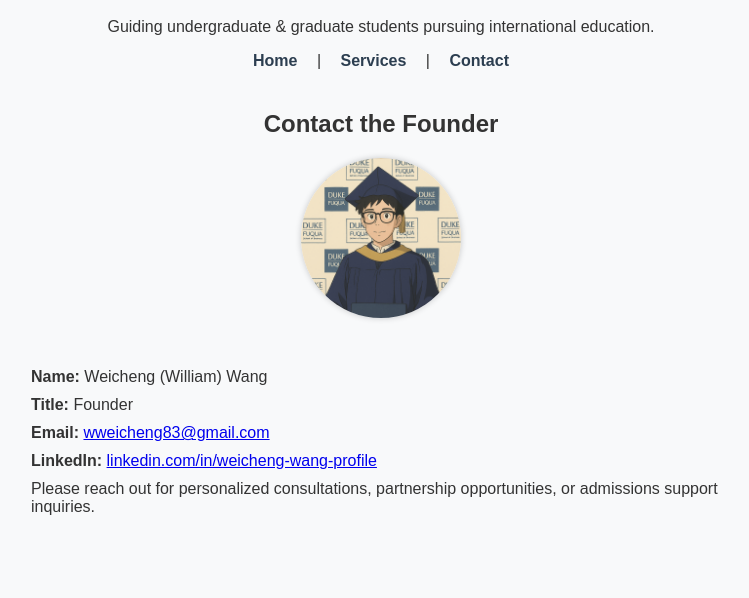
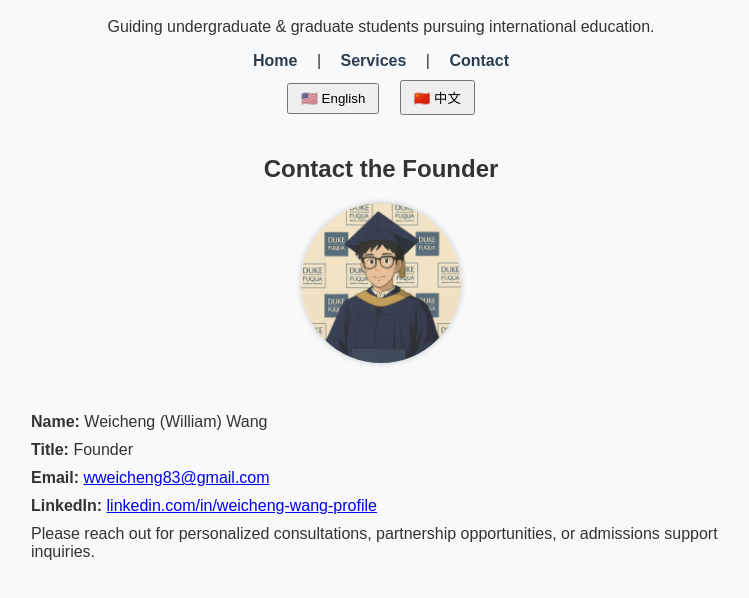
Before and after one commit to WilliamWangEdu/WilliamWangEdu.github.io, a plain HTML site: page contact.html in a window 1280 px wide. Shown: the part 80-678 px from the top of the page, without its empty margins (259-1008 px from the left). Drawn offline with Linux system fonts and the light colour scheme.

Commit message:
Update contact.html

```diff
--- a/contact.html
+++ b/contact.html
@@ -25,33 +25,95 @@
     .contact-details p {
       margin: 10px 0;
     }
+    .lang-zh {
+      display: none;
+    }
+    .language-toggle {
+      text-align: center;
+      margin-top: 10px;
+    }
+    .language-toggle button {
+      margin: 0 8px;
+      padding: 6px 12px;
+      cursor: pointer;
+    }
   </style>
 </head>
 <body>
   <header>
-    <h1>William International Education Advisory</h1>
-    <p>Guiding undergraduate & graduate students pursuing international education.</p>
+    <h1>
+      <span class="lang-en">William International Education Advisory</span>
+      <span class="lang-zh">William国际升学咨询</span>
+    </h1>
+    <p>
+      <span class="lang-en">Guiding undergraduate & graduate students pursuing international education.</span>
+      <span class="lang-zh">为计划出国留学的本科生与研究生提供专业指导</span>
+    </p>
     <nav>
       <a href="index.html">Home</a> |
       <a href="services.html">Services</a> |
       <a href="contact.html">Contact</a>
     </nav>
+
+    <div class="language-toggle">
+      <button onclick="setLang('en')">🇺🇸 English</button>
+      <button onclick="setLang('zh')">🇨🇳 中文</button>
+    </div>
   </header>
 
   <section>
-    <h2>Contact the Founder</h2>
+    <h2>
+      <span class="lang-en">Contact the Founder</span>
+      <span class="lang-zh">联系创始人</span>
+    </h2>
     <div class="contact-container">
-      <!-- Now using locally uploaded image -->
       <img src="profile.jpg" alt="William Wang headshot">
-
       <div class="contact-details">
-        <p><strong>Name:</strong> Weicheng (William) Wang</p>
-        <p><strong>Title:</strong> Founder</p>
-        <p><strong>Email:</strong> <a href="mailto:wweicheng83@gmail.com">wweicheng83@gmail.com</a></p>
-        <p><strong>LinkedIn:</strong> <a href="https://www.linkedin.com/in/weicheng-wang-profile/" target="_blank">linkedin.com/in/weicheng-wang-profile</a></p>
-        <p>Please reach out for personalized consultations, partnership opportunities, or admissions support inquiries.</p>
+        <p>
+          <strong>
+            <span class="lang-en">Name:</span>
+            <span class="lang-zh">姓名：</span>
+          </strong>
+          <span class="lang-en">Weicheng (William) Wang</span>
+          <span class="lang-zh">王炜程（William）</span>
+        </p>
+        <p>
+          <strong>
+            <span class="lang-en">Title:</span>
+            <span class="lang-zh">头衔：</span>
+          </strong>
+          <span class="lang-en">Founder</span>
+          <span class="lang-zh">创始人</span>
+        </p>
+        <p>
+          <strong>
+            <span class="lang-en">Email:</span>
+            <span class="lang-zh">邮箱：</span>
+          </strong>
+          <a href="mailto:wweicheng83@gmail.com">wweicheng83@gmail.com</a>
+        </p>
+        <p>
+          <strong>
+            <span class="lang-en">LinkedIn:</span>
+            <span class="lang-zh">LinkedIn：</span>
+          </strong>
+          <a href="https://www.linkedin.com/in/weicheng-wang-profile/" target="_blank">linkedin.com/in/weicheng-wang-profile</a>
+        </p>
+        <p>
+          <span class="lang-en">Please reach out for personalized consultations, partnership opportunities, or admissions support inquiries.</span>
+          <span class="lang-zh">欢迎联系我进行个性化咨询、合作机会或留学申请支持。</span>
+        </p>
       </div>
     </div>
   </section>
+
+  <script>
+    function setLang(lang) {
+      const en = document.querySelectorAll('.lang-en');
+      const zh = document.querySelectorAll('.lang-zh');
+      en.forEach(el => el.style.display = lang === 'en' ? '' : 'none');
+      zh.forEach(el => el.style.display = lang === 'zh' ? '' : 'none');
+    }
+  </script>
 </body>
 </html>
```
